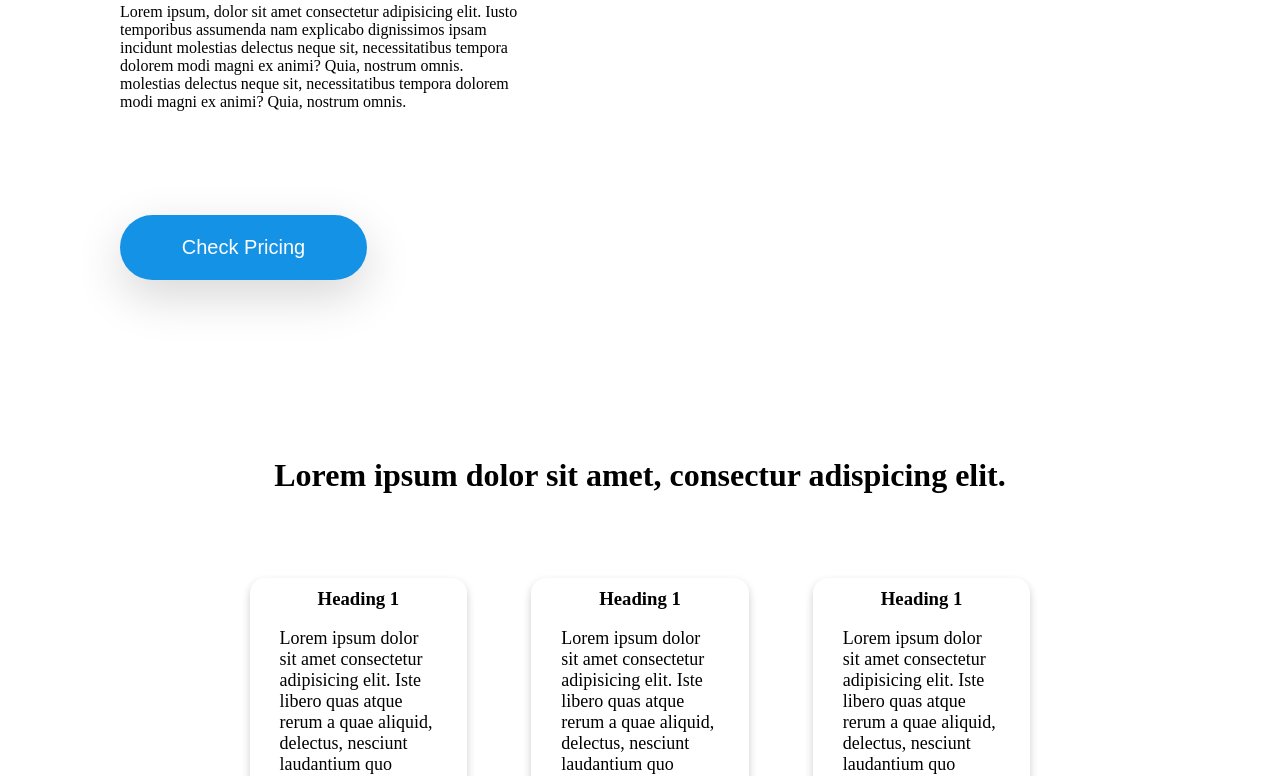
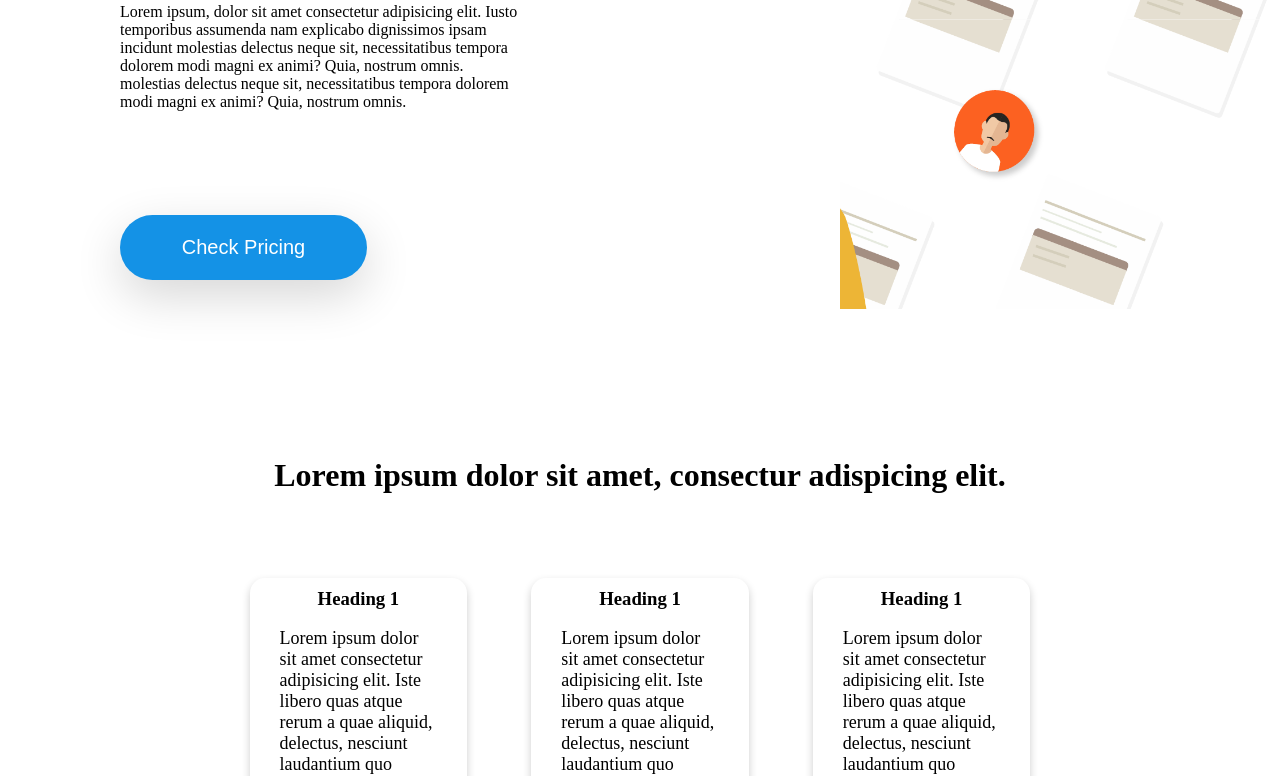
Before and after one commit to diyaagrawal15/busibud_assignment, a plain HTML site: page index.html in a window 1280 px wide. Shown: the part 333-1109 px from the top of the page. Drawn offline with Linux system fonts and the light colour scheme; the site is published under a folder, as on GitHub Pages, so addresses that start at the root find nothing; a script that the page names is missing.

Commit message:
Update style.css

```diff
--- a/style.css
+++ b/style.css
@@ -37,7 +37,7 @@
   padding: 120px;
 }
 .details_img {
-  background-image: url("/assets/1.png");
+  background-image: url("assets/1.png");
   background-repeat: no-repeat;
   margin-left: 200px;
 }
```
